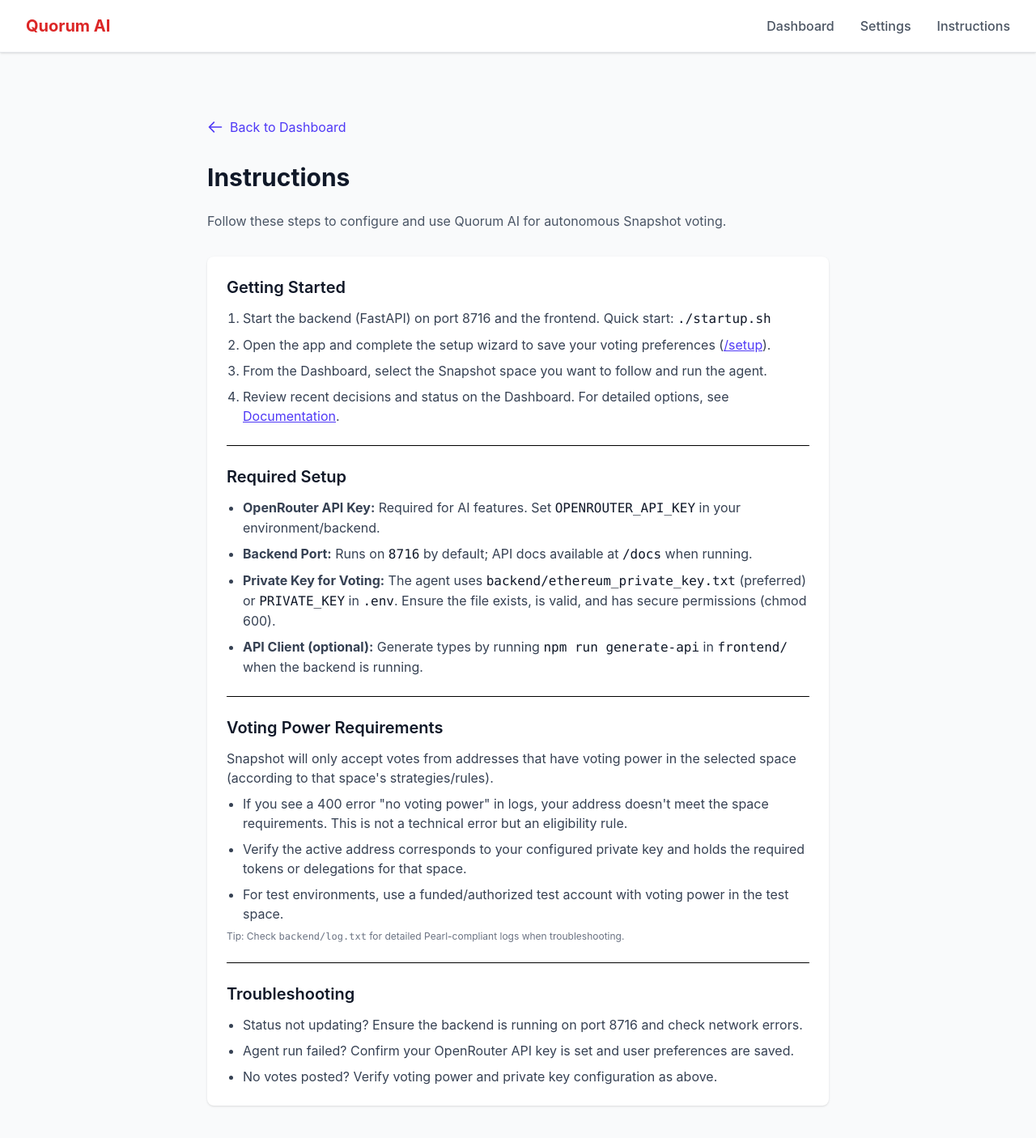
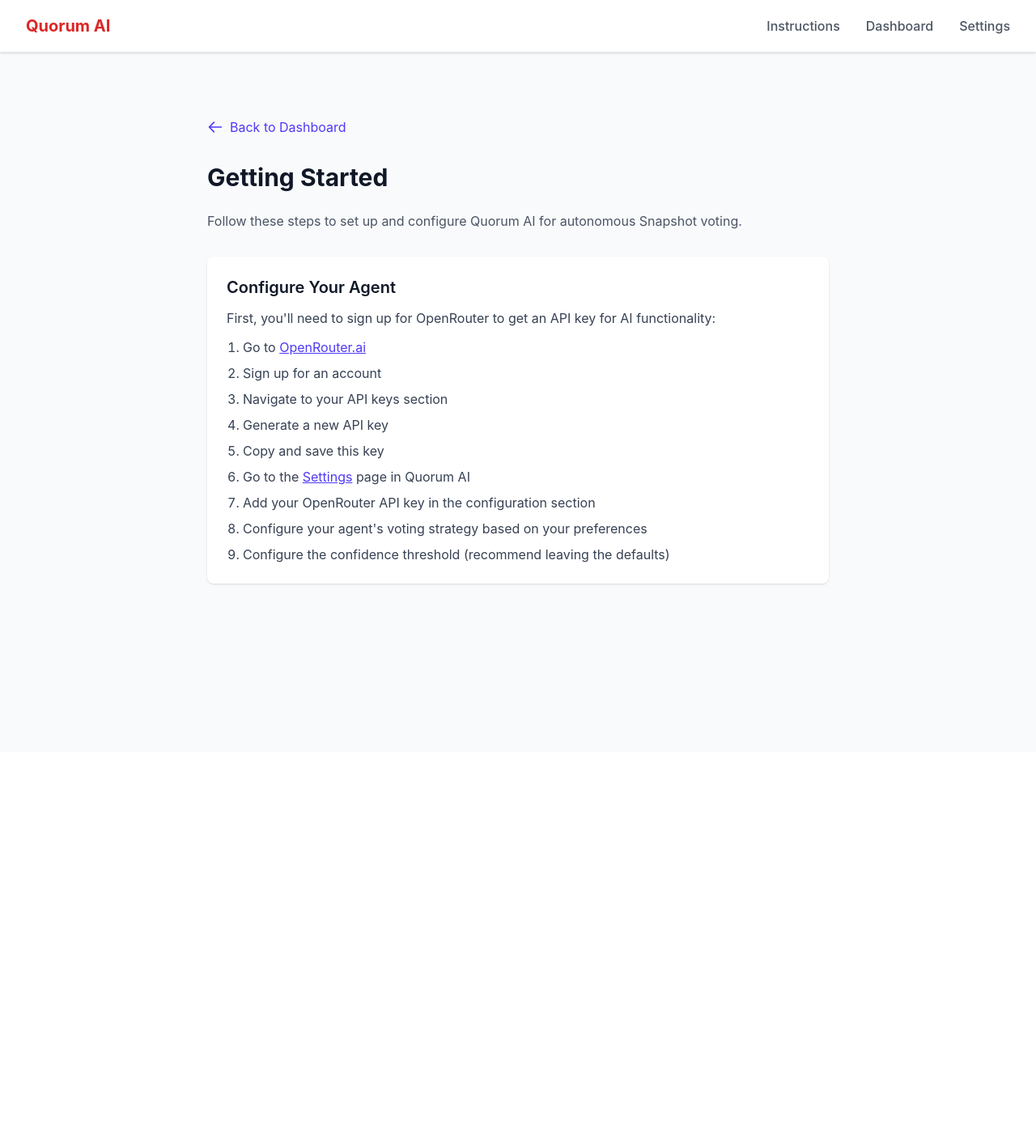
Before and after one commit to Backland-Labs/quorum-ai, a SvelteKit app in the folder frontend/: page /instructions in a window 1280 px wide. Shown: the top 1406 px of the page at 81% size. After the commit the page ends 929 px from the top, so only its background shows below. Built offline with nearby package versions, Linux system fonts and the light colour scheme.

Commit message:
Update navigation and instructions page
- Move Instructions to first position in navigation bar
- Simplify instructions page with step-by-step OpenRouter setup
- Add clear configuration steps for agent setup

```diff
--- a/frontend/src/routes/+layout.svelte
+++ b/frontend/src/routes/+layout.svelte
@@ -16,14 +16,14 @@
           <h1 class="text-xl font-bold text-primary-600">Quorum AI</h1>
         </div>
         <nav class="flex space-x-8">
+          <a href="/instructions" class="text-secondary-600 hover:text-primary-600 font-medium transition-colors duration-200">
+            Instructions
+          </a>
           <a href="/" class="text-secondary-600 hover:text-primary-600 font-medium transition-colors duration-200">
             Dashboard
           </a>
           <a href="/settings" class="text-secondary-600 hover:text-primary-600 font-medium transition-colors duration-200">
             Settings
-          </a>
-          <a href="/instructions" class="text-secondary-600 hover:text-primary-600 font-medium transition-colors duration-200">
-            Instructions
           </a>
         </nav>
       </div>
--- a/frontend/src/routes/instructions/+page.svelte
+++ b/frontend/src/routes/instructions/+page.svelte
@@ -20,50 +20,26 @@
       Back to Dashboard
     </button>
 
-    <h1 class="text-3xl font-bold text-gray-900 mb-6">Instructions</h1>
-    <p class="text-gray-600 mb-8">Follow these steps to configure and use Quorum AI for autonomous Snapshot voting.</p>
+    <h1 class="text-3xl font-bold text-gray-900 mb-6">Getting Started</h1>
+    <p class="text-gray-600 mb-8">Follow these steps to set up and configure Quorum AI for autonomous Snapshot voting.</p>
 
     <div class="bg-white shadow rounded-lg p-6 space-y-6">
       <section>
-        <h2 class="text-xl font-semibold text-gray-900 mb-3">Getting Started</h2>
-        <ol class="list-decimal pl-5 space-y-2 text-gray-700">
-          <li>Start the backend (FastAPI) on port 8716 and the frontend. Quick start: <code class="text-gray-900">./startup.sh</code></li>
-          <li>Open the app and complete the setup wizard to save your voting preferences (<a href="/setup" class="text-indigo-600 hover:text-indigo-500 underline">/setup</a>).</li>
-          <li>From the Dashboard, select the Snapshot space you want to follow and run the agent.</li>
-          <li>Review recent decisions and status on the Dashboard. For detailed options, see <a href="/docs" class="text-indigo-600 hover:text-indigo-500 underline">Documentation</a>.</li>
-        </ol>
-      </section>
-
-      <section class="border-t pt-6">
-        <h2 class="text-xl font-semibold text-gray-900 mb-3">Required Setup</h2>
-        <ul class="list-disc pl-5 space-y-2 text-gray-700">
-          <li><strong>OpenRouter API Key:</strong> Required for AI features. Set <code class="text-gray-900">OPENROUTER_API_KEY</code> in your environment/backend.</li>
-          <li><strong>Backend Port:</strong> Runs on <code class="text-gray-900">8716</code> by default; API docs available at <code class="text-gray-900">/docs</code> when running.</li>
-          <li><strong>Private Key for Voting:</strong> The agent uses <code class="text-gray-900">backend/ethereum_private_key.txt</code> (preferred) or <code class="text-gray-900">PRIVATE_KEY</code> in <code class="text-gray-900">.env</code>. Ensure the file exists, is valid, and has secure permissions (chmod 600).</li>
-          <li><strong>API Client (optional):</strong> Generate types by running <code class="text-gray-900">npm run generate-api</code> in <code class="text-gray-900">frontend/</code> when the backend is running.</li>
-        </ul>
-      </section>
-
-      <section class="border-t pt-6">
-        <h2 class="text-xl font-semibold text-gray-900 mb-3">Voting Power Requirements</h2>
-        <div class="text-gray-700 space-y-2">
-          <p>Snapshot will only accept votes from addresses that have voting power in the selected space (according to that space's strategies/rules).</p>
-          <ul class="list-disc pl-5 space-y-2">
-            <li>If you see a 400 error "no voting power" in logs, your address doesn't meet the space requirements. This is not a technical error but an eligibility rule.</li>
-            <li>Verify the active address corresponds to your configured private key and holds the required tokens or delegations for that space.</li>
-            <li>For test environments, use a funded/authorized test account with voting power in the test space.</li>
-          </ul>
-          <p class="text-xs text-gray-500">Tip: Check <code>backend/log.txt</code> for detailed Pearl-compliant logs when troubleshooting.</p>
+        <h2 class="text-xl font-semibold text-gray-900 mb-3">Configure Your Agent</h2>
+        <div class="text-gray-700 space-y-3">
+          <p>First, you'll need to sign up for OpenRouter to get an API key for AI functionality:</p>
+          <ol class="list-decimal pl-5 space-y-2">
+            <li>Go to <a href="https://openrouter.ai/" target="_blank" class="text-indigo-600 hover:text-indigo-500 underline">OpenRouter.ai</a></li>
+            <li>Sign up for an account</li>
+            <li>Navigate to your API keys section</li>
+            <li>Generate a new API key</li>
+            <li>Copy and save this key</li>
+            <li>Go to the <a href="/settings" class="text-indigo-600 hover:text-indigo-500 underline">Settings</a> page in Quorum AI</li>
+            <li>Add your OpenRouter API key in the configuration section</li>
+            <li>Configure your agent's voting strategy based on your preferences</li>
+            <li>Configure the confidence threshold (recommend leaving the defaults)</li>
+          </ol>
         </div>
-      </section>
-
-      <section class="border-t pt-6">
-        <h2 class="text-xl font-semibold text-gray-900 mb-3">Troubleshooting</h2>
-        <ul class="list-disc pl-5 space-y-2 text-gray-700">
-          <li>Status not updating? Ensure the backend is running on port 8716 and check network errors.</li>
-          <li>Agent run failed? Confirm your OpenRouter API key is set and user preferences are saved.</li>
-          <li>No votes posted? Verify voting power and private key configuration as above.</li>
-        </ul>
       </section>
     </div>
   </div>
```
